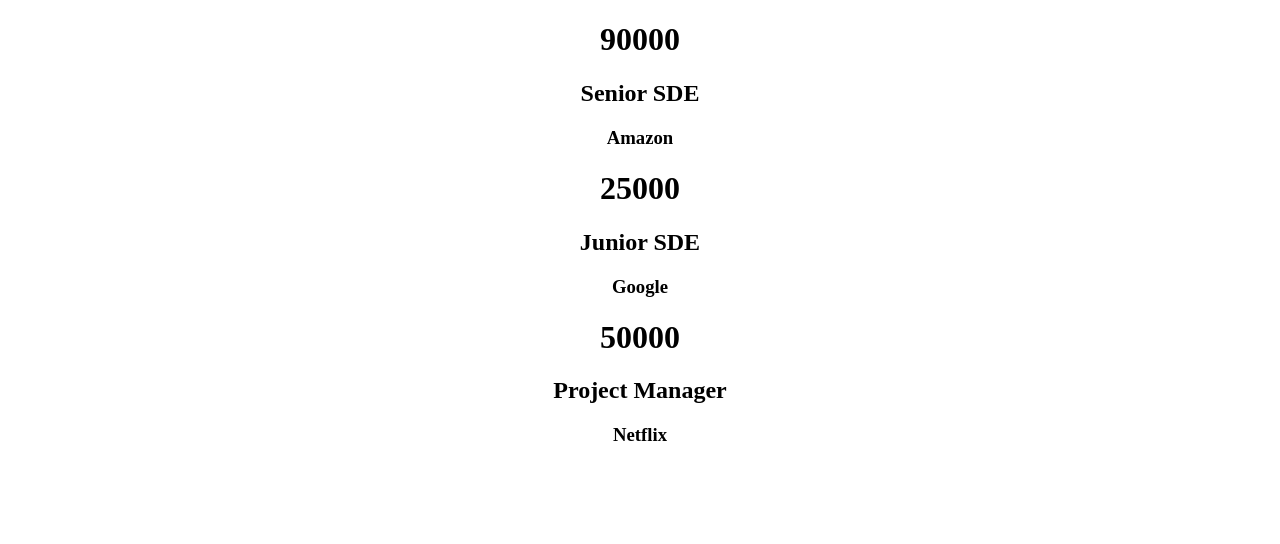
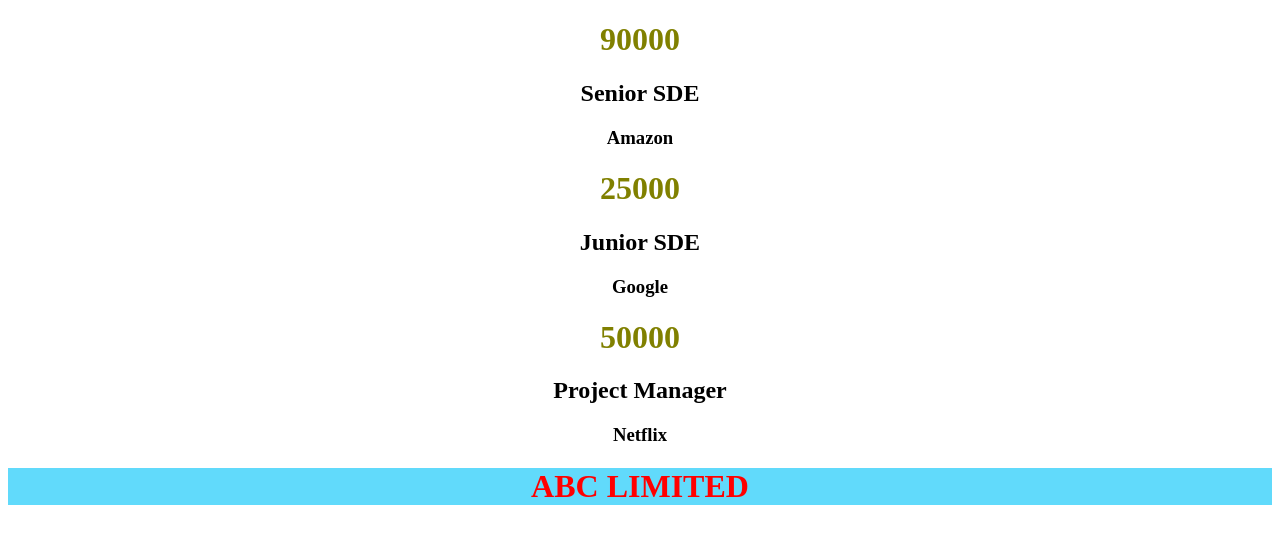
Before and after one commit to Adarsh-G-P/Learn_React, a React (Create React App) app: page / in a window 1280 px wide. Shown: the top 544 px of the page. Built offline with nearby package versions, Linux system fonts and the light colour scheme.

Commit message:
added some css to page

```diff
--- a/src/App.css
+++ b/src/App.css
@@ -36,3 +36,11 @@
     transform: rotate(360deg);
   }
 }
+
+.name {
+  color: red;
+  background-color: #61dafb;
+}
+.cash{
+  color: olive;
+}
--- a/src/App.js
+++ b/src/App.js
@@ -7,7 +7,9 @@
     <Job salary={90000} position="Senior SDE" company="Amazon"/>
     <Job salary={25000} position="Junior SDE" company="Google"/>
     <Job salary={50000} position="Project Manager" company="Netflix"/>
+    <h1 className="name"> ABC LIMITED</h1>
     </div>
+
   );
 }
 
@@ -15,7 +17,7 @@
 const Job = (props) => {
   return (
   <div>
-    <h1>{props.salary}</h1>
+    <h1 className='cash'>{props.salary}</h1>
     <h2>{props.position}</h2>
     <h3>{props.company}</h3>
 
```
